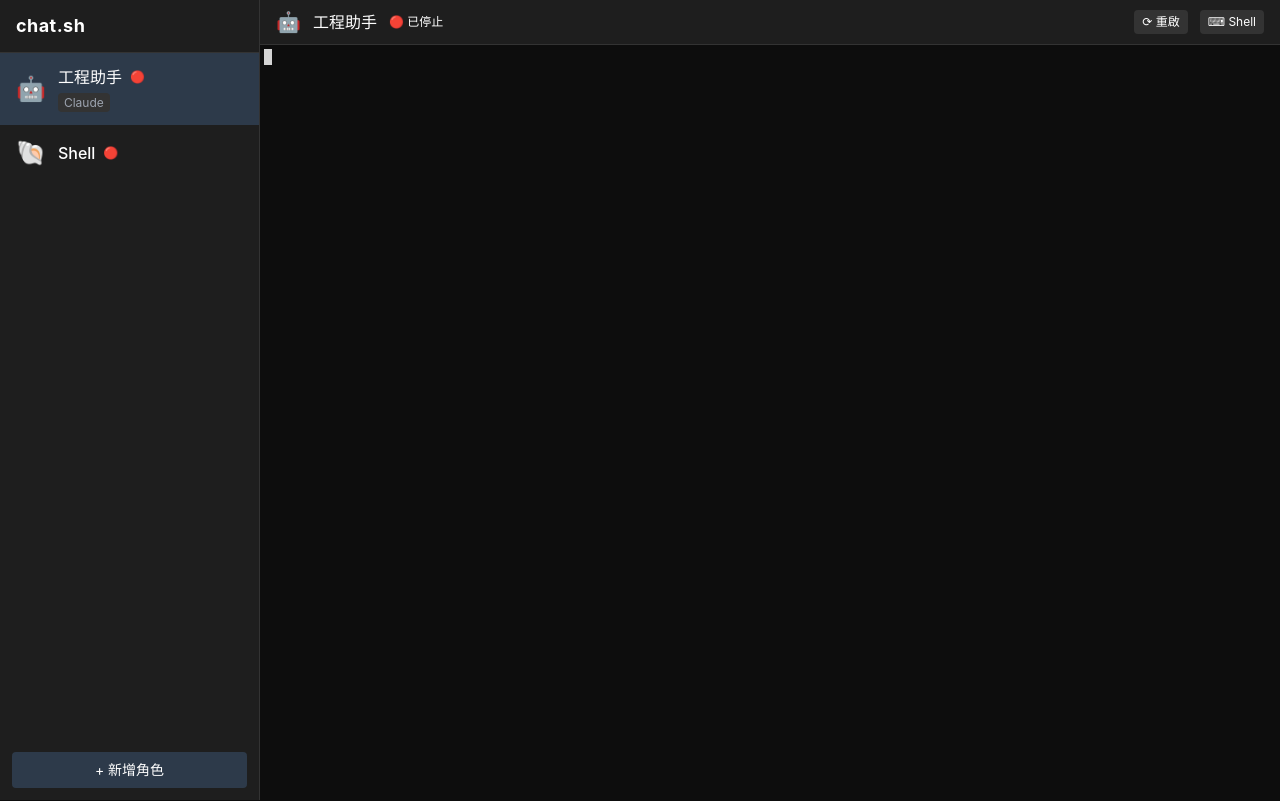
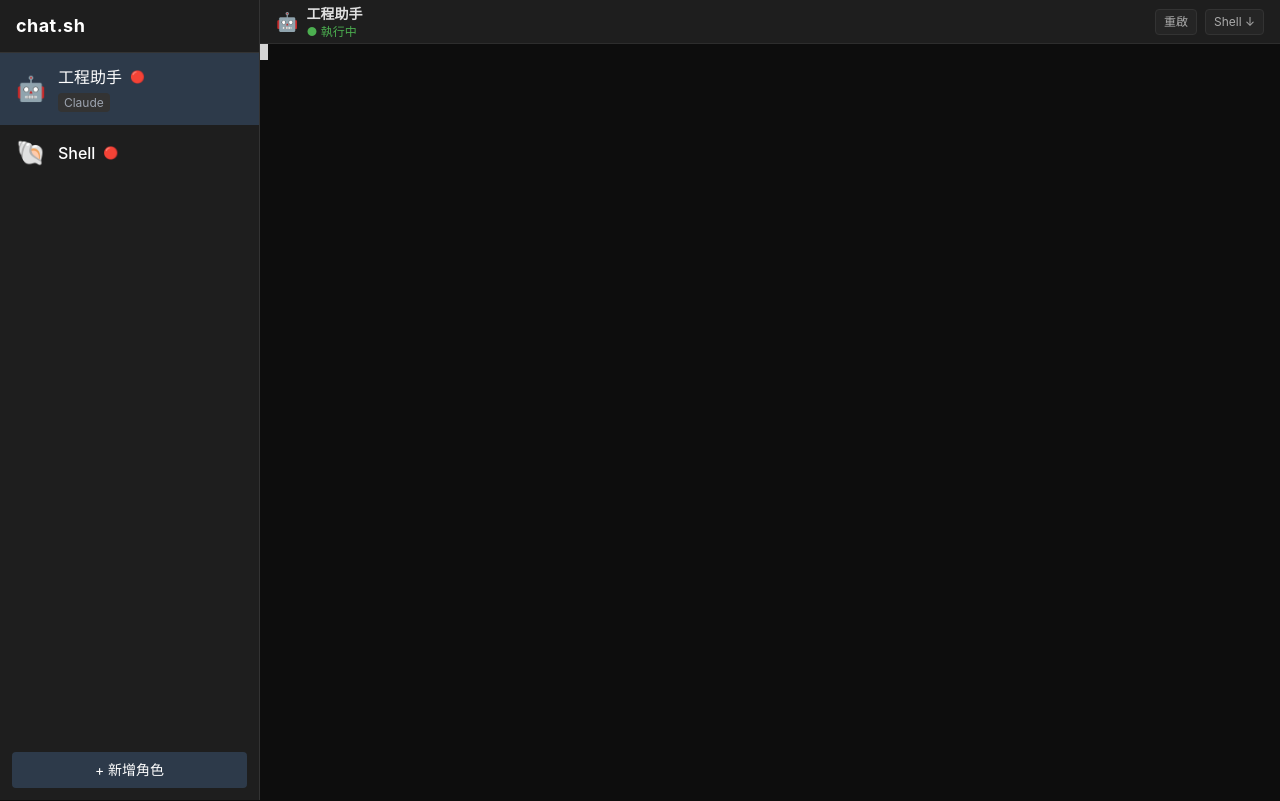
Before and after one commit to jchang6513/chatsh, a React (Vite) app: page / in a window 1280 px wide. Built offline with nearby package versions, Linux system fonts and the light colour scheme.

Commit message:
改用 display 切換：每個 agent 的 xterm 保留在 DOM，避免重建黑屏

```diff
--- a/src/components/Terminal.tsx
+++ b/src/components/Terminal.tsx
@@ -13,56 +13,85 @@ interface Props {
   onToggleShell: () => void;
 }
 
-export default function Terminal({
-  agent,
-  onStatusChange,
-  showShellPane,
-  onToggleShell,
-}: Props) {
-  const containerRef = useRef<HTMLDivElement>(null);
-  const unlistenRef = useRef<(() => void) | null>(null);
-  const xtermRef = useRef<XTerm | null>(null);
+// 每個 agent 有自己的 xterm container div（保留在 DOM 不刪除）
+const xtermDivs = new Map<string, HTMLDivElement>();
+const xtermInstances = new Map<string, { xterm: XTerm; fitAddon: FitAddon; unlisten: (() => void) | null; spawned: boolean }>();
+
+export default function Terminal({ agent, onStatusChange, showShellPane, onToggleShell }: Props) {
+  const wrapperRef = useRef<HTMLDivElement>(null);
 
   useEffect(() => {
-    const container = containerRef.current;
-    if (!container) return;
-    container.innerHTML = "";
+    const wrapper = wrapperRef.current;
+    if (!wrapper) return;
 
-    // 每次切換都新建 xterm
+    // 隱藏所有其他 agent 的 xterm div
+    xtermDivs.forEach((div, id) => {
+      div.style.display = id === agent.id ? "flex" : "none";
+    });
+
+    // 如果這個 agent 的 xterm 已存在，只需顯示並 focus
+    if (xtermDivs.has(agent.id)) {
+      const inst = xtermInstances.get(agent.id)!;
+      inst.fitAddon.fit();
+      inst.xterm.focus();
+
+      // 如果 PTY 沒在跑，重新 spawn
+      invoke<boolean>("is_agent_alive", { agentId: agent.id }).then((alive) => {
+        if (!alive && !inst.spawned) {
+          spawnAgent(agent, inst.xterm, inst.fitAddon).then(() => {
+            inst.spawned = true;
+            onStatusChange("online");
+          });
+        } else if (alive) {
+          inst.spawned = true;
+          onStatusChange("online");
+        }
+      });
+      return;
+    }
+
+    // 第一次：建立 xterm div，append 到 wrapper
+    const div = document.createElement("div");
+    div.style.cssText = "display:flex; flex:1; min-height:0; width:100%; height:100%;";
+    wrapper.appendChild(div);
+    xtermDivs.set(agent.id, div);
+
     const xterm = new XTerm({
       cursorBlink: true,
       fontSize: 14,
       fontFamily: "Menlo, Monaco, 'Courier New', monospace",
-      theme: {
-        background: "#0d0d0d",
-        foreground: "#d4d4d4",
-        cursor: "#d4d4d4",
-        selectionBackground: "#2d3a4a",
-      },
+      theme: { background: "#0d0d0d", foreground: "#d4d4d4", cursor: "#d4d4d4" },
       allowProposedApi: true,
     });
     const fitAddon = new FitAddon();
     xterm.loadAddon(fitAddon);
-    xterm.open(container);
-    xtermRef.current = xterm;
+    xterm.open(div);
 
-    // 給 CSS 足夠時間計算高度再 fit
-    setTimeout(() => {
-      if (container.offsetHeight > 0) {
+    const inst = { xterm, fitAddon, unlisten: null as (() => void) | null, spawned: false };
+    xtermInstances.set(agent.id, inst);
+
+    // fit 後 spawn
+    setTimeout(async () => {
       fitAddon.fit();
-      } else {
-        // container 高度還是 0，再等一下
-        requestAnimationFrame(() => {
-          fitAddon.fit();
+      xterm.focus();
+
+      // listen PTY output
+      inst.unlisten = await listen<string>(`pty-output-${agent.id}`, (event) => {
+        const bytes = Uint8Array.from(atob(event.payload), c => c.charCodeAt(0));
+        xterm.write(bytes);
       });
-      }
-      xterm.focus();
+
+      // spawn
+      await spawnAgent(agent, xterm, fitAddon);
+      inst.spawned = true;
+      onStatusChange("online");
     }, 100);
 
     // 鍵盤輸入
-    const disposable = xterm.onData((data) => {
+    xterm.onData((data) => {
       if (data === "\x03") {
         invoke("kill_agent", { agentId: agent.id }).then(() => {
+          inst.spawned = false;
           onStatusChange("offline");
           xterm.writeln("\r\n[程序已終止]");
         });
@@ -74,32 +103,56 @@ export default function Terminal({
     // resize
     const resizeObs = new ResizeObserver(() => {
       fitAddon.fit();
-      invoke("resize_pty", {
-        agentId: agent.id,
-        cols: xterm.cols,
-        rows: xterm.rows,
-      }).catch(() => {});
+      invoke("resize_pty", { agentId: agent.id, cols: xterm.cols, rows: xterm.rows }).catch(() => {});
     });
-    resizeObs.observe(container);
+    resizeObs.observe(div);
 
-    let disposed = false;
+    return () => { resizeObs.disconnect(); };
+  }, [agent.id]);
 
-    const setup = async () => {
-      // listen PTY output
-      const unlisten = await listen<string>(`pty-output-${agent.id}`, (event) => {
-        const bytes = Uint8Array.from(atob(event.payload), (c) => c.charCodeAt(0));
-        xterm.write(bytes);
-      });
+  const handleRestart = async () => {
+    const inst = xtermInstances.get(agent.id);
+    if (!inst) return;
+    try { await invoke("kill_agent", { agentId: agent.id }); } catch {}
+    inst.spawned = false;
+    inst.xterm.clear();
+    inst.xterm.writeln("[重新啟動中...]");
+    await spawnAgent(agent, inst.xterm, inst.fitAddon);
+    inst.spawned = true;
+    onStatusChange("online");
+  };
 
-      if (disposed) {
-        unlisten();
-        return;
+  return (
+    <div className="flex flex-col flex-1 min-h-0">
+      {/* 頂部 bar */}
+      <div className="flex items-center gap-2 px-4 h-11 bg-[#1e1e1e] border-b border-[#2d2d2d] flex-shrink-0">
+        <span className="text-lg">{agent.emoji}</span>
+        <div>
+          <div className="text-sm font-semibold text-[#e0e0e0]">{agent.name}</div>
+          <div className="text-xs text-[#4caf50]">● 執行中</div>
+        </div>
+        <div className="ml-auto flex gap-2">
+          <button
+            onClick={handleRestart}
+            className="px-2 py-1 text-xs rounded border border-[#333] bg-[#252525] text-[#aaa] hover:border-[#4a9eff] hover:text-[#4a9eff]"
+          >
+            重啟
+          </button>
+          <button
+            onClick={onToggleShell}
+            className={`px-2 py-1 text-xs rounded border ${showShellPane ? "border-[#4a9eff] bg-[#1a2a3a] text-[#4a9eff]" : "border-[#333] bg-[#252525] text-[#aaa] hover:border-[#4a9eff] hover:text-[#4a9eff]"}`}
+          >
+            Shell ↓
+          </button>
+        </div>
+      </div>
+      {/* xterm wrapper：所有 agent 的 xterm div 都 append 在這裡 */}
+      <div ref={wrapperRef} className="flex-1 min-h-0 relative" />
+    </div>
+  );
 }
-      unlistenRef.current = unlisten;
 
-      // 確認 PTY 是否在跑
-      const alive = await invoke<boolean>("is_agent_alive", { agentId: agent.id });
-      if (!alive && !disposed) {
+async function spawnAgent(agent: Agent, xterm: XTerm, fitAddon: FitAddon) {
   fitAddon.fit();
   try {
     await invoke("spawn_agent", {
@@ -109,86 +162,7 @@ export default function Terminal({
       cols: xterm.cols,
       rows: xterm.rows,
     });
-          onStatusChange("online");
   } catch (e) {
     xterm.writeln(`\r\n[錯誤] 無法啟動: ${e}`);
   }
-      } else if (alive) {
-        onStatusChange("online");
 }
-    };
-    setup();
-
-    return () => {
-      disposed = true;
-      if (unlistenRef.current) {
-        unlistenRef.current();
-        unlistenRef.current = null;
-      }
-      disposable.dispose();
-      resizeObs.disconnect();
-      xterm.dispose();
-      xtermRef.current = null;
-    };
-  }, [agent.id]);
-
-  const handleRestart = async () => {
-    const xterm = xtermRef.current;
-    if (!xterm) return;
-    try {
-      await invoke("kill_agent", { agentId: agent.id });
-    } catch {}
-    xterm.clear();
-    xterm.reset();
-    xterm.writeln("[重新啟動中...]");
-    try {
-      await invoke("spawn_agent", {
-        agentId: agent.id,
-        command: agent.command,
-        workingDir: agent.workingDir,
-        cols: xterm.cols,
-        rows: xterm.rows,
-      });
-      onStatusChange("online");
-    } catch (e) {
-      xterm.writeln(`\r\n[錯誤] 無法啟動: ${e}`);
-    }
-  };
-
-  return (
-    <div className="flex flex-col flex-1 min-h-0">
-      {/* 頂部 bar */}
-      <div className="flex items-center gap-3 px-4 py-2 bg-[#1e1e1e] border-b border-[#333]">
-        <span className="text-xl">{agent.emoji}</span>
-        <span className="font-medium">{agent.name}</span>
-        <span className="text-xs">
-          {agent.status === "online" ? "🟢 執行中" : "🔴 已停止"}
-        </span>
-        <div className="flex-1" />
-        <button
-          onClick={handleRestart}
-          className="px-2 py-1 text-xs rounded bg-[#333] hover:bg-[#444] transition-colors"
-          title="重啟"
-        >
-          ⟳ 重啟
-        </button>
-        <button
-          onClick={onToggleShell}
-          className={`px-2 py-1 text-xs rounded transition-colors ${
-            showShellPane ? "bg-[#2d3a4a]" : "bg-[#333] hover:bg-[#444]"
-          }`}
-          title="Shell 面板"
-        >
-          ⌨ Shell
-        </button>
-      </div>
-
-      {/* Terminal 容器 */}
-      <div
-        ref={containerRef}
-        className="flex-1 min-h-0 p-1"
-        onClick={() => xtermRef.current?.focus()}
-      />
-    </div>
-  );
-}
```
Lines whose indentation alone changed are shown as unchanged.
